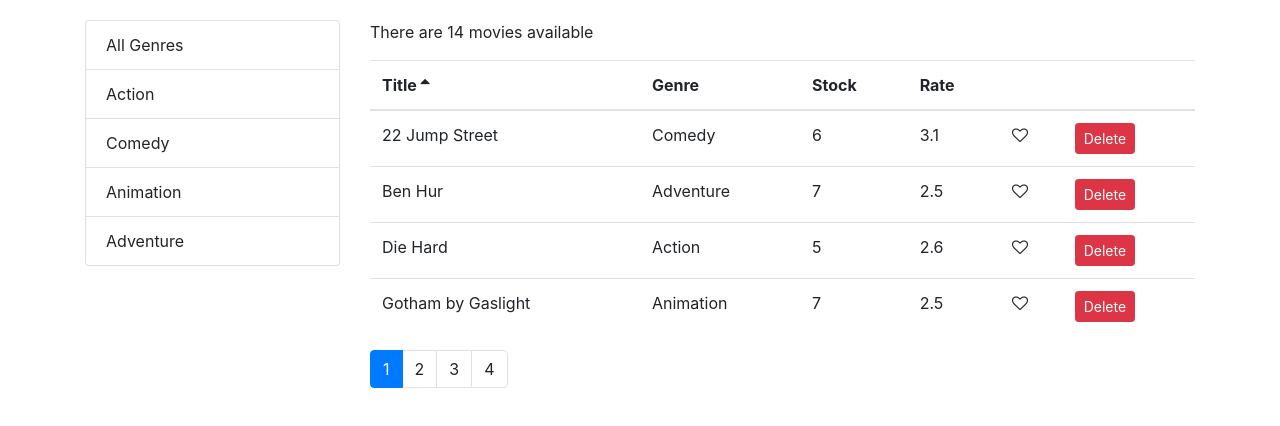
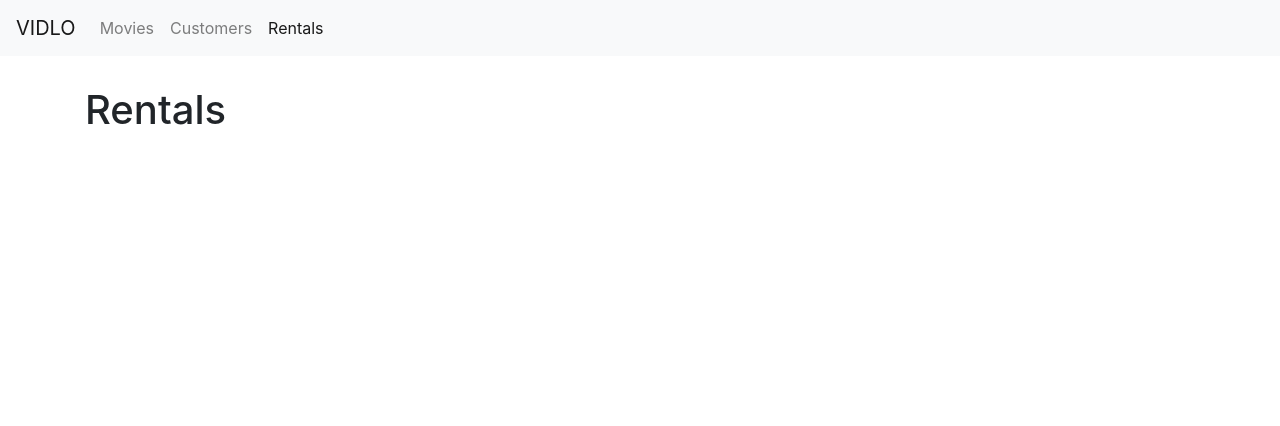
Before and after one commit to anjulaPerera/vidlo, a React (Create React App) app: page /rentals in a window 1280 px wide. Shown: the top 426 px of the page. Built offline with nearby package versions, Linux system fonts and the light colour scheme.

Commit message:
NavBar and routing added

```diff
--- a/package.json
+++ b/package.json
@@ -12,6 +12,7 @@
     "prop-types": "^15.6.2",
     "react": "^18.2.0",
     "react-dom": "^18.2.0",
+    "react-router-dom": "^4.3.1",
     "react-scripts": "5.0.1",
     "web-vitals": "^2.1.4"
   },
--- a/src/App.js
+++ b/src/App.js
@@ -1,11 +1,27 @@
+import React from "react";
+import Movies from "./components/movies";
+import { Route, Redirect, Switch } from "react-router-dom";
+import Customers from "./components/customer";
+import Rentals from "./components/rentals";
+import NotFound from "./components/notFound";
+import NavBar from "./components/navBar";
 import "./App.css";
-import Movies from "./components/movies";
 
 function App() {
   return (
-    <main className="container">
-      <Movies />
-    </main>
+    <React.Fragment>
+      <NavBar />
+      <main className="container">
+        <Switch>
+          <Route path="/movies" component={Movies}></Route>
+          <Route path="/customers" component={Customers}></Route>
+          <Route path="/rentals" component={Rentals}></Route>
+          <Route path="/not-found" component={NotFound}></Route>
+          <Redirect from="/" exact to="/movies" />
+          <Redirect to="/not-found" />
+        </Switch>
+      </main>
+    </React.Fragment>
   );
 }
 
--- /dev/null
+++ b/src/components/customer.jsx
@@ -0,0 +1,7 @@
+import React from "react";
+
+const Customers = () => {
+  return <h1>Customers</h1>;
+};
+
+export default Customers;
--- /dev/null
+++ b/src/components/navBar.jsx
@@ -0,0 +1,46 @@
+import React from "react";
+import { NavLink, Link } from "react-router-dom";
+
+const NavBar = () => {
+  return (
+    <nav className="navbar navbar-expand-lg navbar-light bg-light">
+      <Link className="navbar-brand" to="#">
+        VIDLO
+      </Link>
+      <button
+        className="navbar-toggler"
+        type="button"
+        data-toggle="collapse"
+        data-target="#navbarSupportedContent"
+        aria-controls="navbarSupportedContent"
+        aria-expanded="false"
+        aria-label="Toggle navigation"
+      >
+        <span className="navbar-toggler-icon"></span>
+      </button>
+
+      <div className="collapse navbar-collapse" id="navbarSupportedContent">
+        <ul className="navbar-nav mr-auto">
+          <li className="nav-item">
+            <NavLink className="nav-link" to="/movies">
+              Movies <span className="sr-only">(current)</span>
+            </NavLink>
+          </li>
+          <li className="nav-item">
+            <NavLink className="nav-link" to="/customers">
+              Customers
+            </NavLink>
+          </li>
+
+          <li className="nav-item">
+            <NavLink className="nav-link disabled" to="/rentals">
+              Rentals
+            </NavLink>
+          </li>
+        </ul>
+      </div>
+    </nav>
+  );
+};
+
+export default NavBar;
--- /dev/null
+++ b/src/components/notFound.jsx
@@ -0,0 +1,7 @@
+import React from "react";
+
+const NotFound = () => {
+  return <h1>Not Found</h1>;
+};
+
+export default NotFound;
--- /dev/null
+++ b/src/components/rentals.jsx
@@ -0,0 +1,7 @@
+import React from "react";
+
+const Rentals = () => {
+  return <h1>Rentals</h1>;
+};
+
+export default Rentals;
--- a/src/components/reusable/listGroup.jsx
+++ b/src/components/reusable/listGroup.jsx
@@ -1,9 +1,12 @@
 import React from "react";
 
-const ListGroup = (props) => {
-  const { items, textProperty, valueProperty, selectedItem, onItemSelect } =
-    props;
-
+const ListGroup = ({
+  items,
+  textProperty,
+  valueProperty,
+  selectedItem,
+  onItemSelect,
+}) => {
   return (
     <ul className="list-group clickable">
       {items.map((item) => (
--- a/src/components/reusable/pagination.jsx
+++ b/src/components/reusable/pagination.jsx
@@ -2,9 +2,7 @@ import React from "react";
 import _ from "lodash";
 import PropTypes from "prop-types";
 
-const Pagination = (props) => {
-  const { itemsCount, pageSize, onPageChange, currentPage } = props;
-  //   console.log(currentPage);
+const Pagination = ({ itemsCount, pageSize, onPageChange, currentPage }) => {
   const pagesCount = Math.ceil(itemsCount / pageSize);
 
   if (pagesCount === 1) return null;
--- a/src/components/reusable/table.jsx
+++ b/src/components/reusable/table.jsx
@@ -2,9 +2,7 @@ import React from "react";
 import TableHeader from "./tableHeader";
 import TableBody from "./tableBody";
 
-const Table = (props) => {
-  const { columns, sortColumn, onSort, data } = props;
-
+const Table = ({ columns, sortColumn, onSort, data }) => {
   return (
     <table className="table">
       <TableHeader columns={columns} sortColumn={sortColumn} onSort={onSort} />
--- a/src/index.css
+++ b/src/index.css
@@ -1,11 +1,15 @@
 body {
   margin: 0;
-  padding: 20px 0 0 0;
+  padding: 0 0 0 0;
   font-family: -apple-system, BlinkMacSystemFont, "Segoe UI", "Roboto", "Oxygen",
     "Ubuntu", "Cantarell", "Fira Sans", "Droid Sans", "Helvetica Neue",
     sans-serif;
   -webkit-font-smoothing: antialiased;
   -moz-osx-font-smoothing: grayscale;
+}
+
+.navbar {
+  margin-bottom: 30px;
 }
 
 code {
--- a/src/index.js
+++ b/src/index.js
@@ -1,5 +1,6 @@
 import React from "react";
 import ReactDOM from "react-dom/client";
+import { BrowserRouter } from "react-router-dom";
 import "./index.css";
 import App from "./App";
 import "bootstrap/dist/css/bootstrap.css";
@@ -8,9 +9,9 @@ import "font-awesome/css/font-awesome.css";
 
 const root = ReactDOM.createRoot(document.getElementById("root"));
 root.render(
-  <React.StrictMode>
+  <BrowserRouter>
     <App />
-  </React.StrictMode>
+  </BrowserRouter>
 );
 
 // If you want to start measuring performance in your app, pass a function
```
Also changed, not shown: src/components/movieForm.jsx (added, +7 -0 lines), 1 other file (tests, documents, lock files or other folders).
